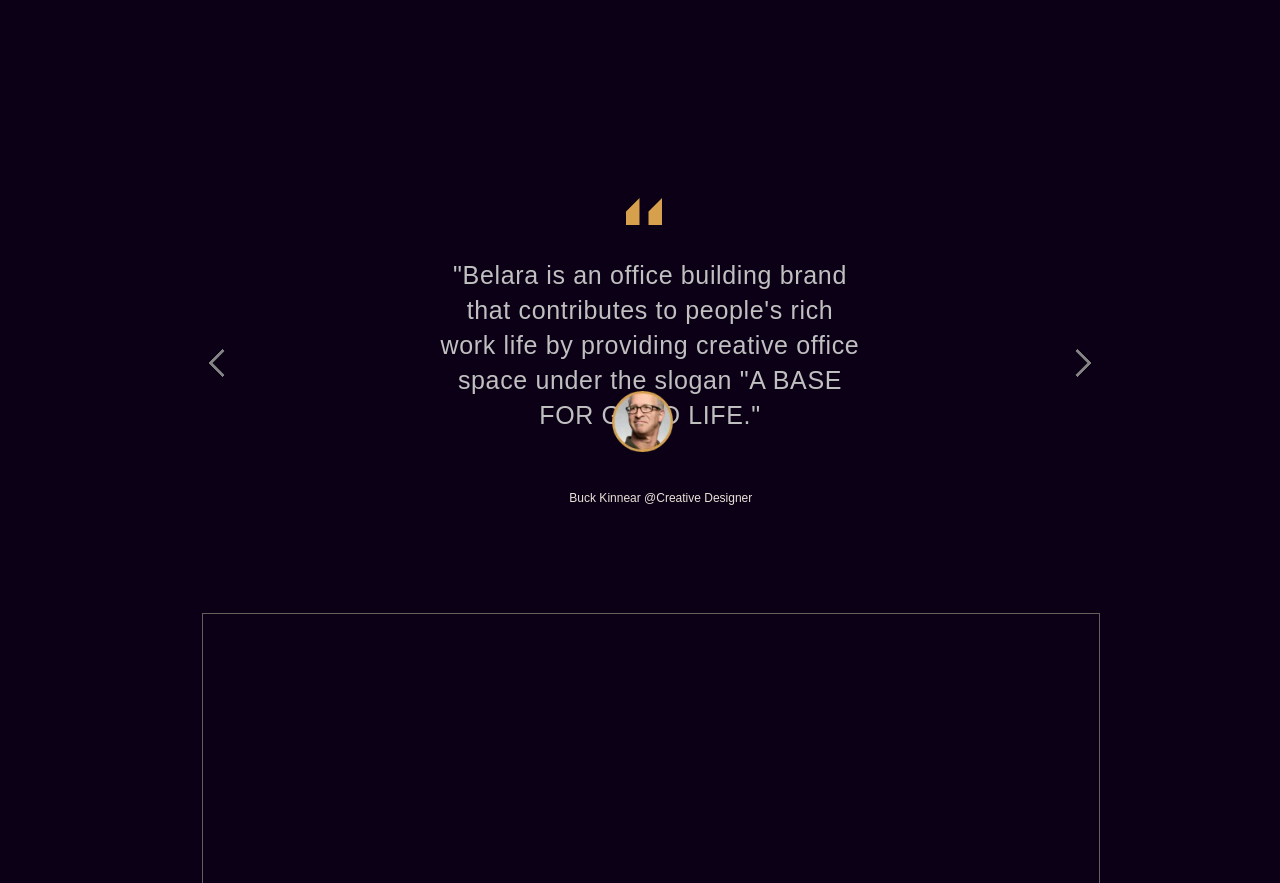
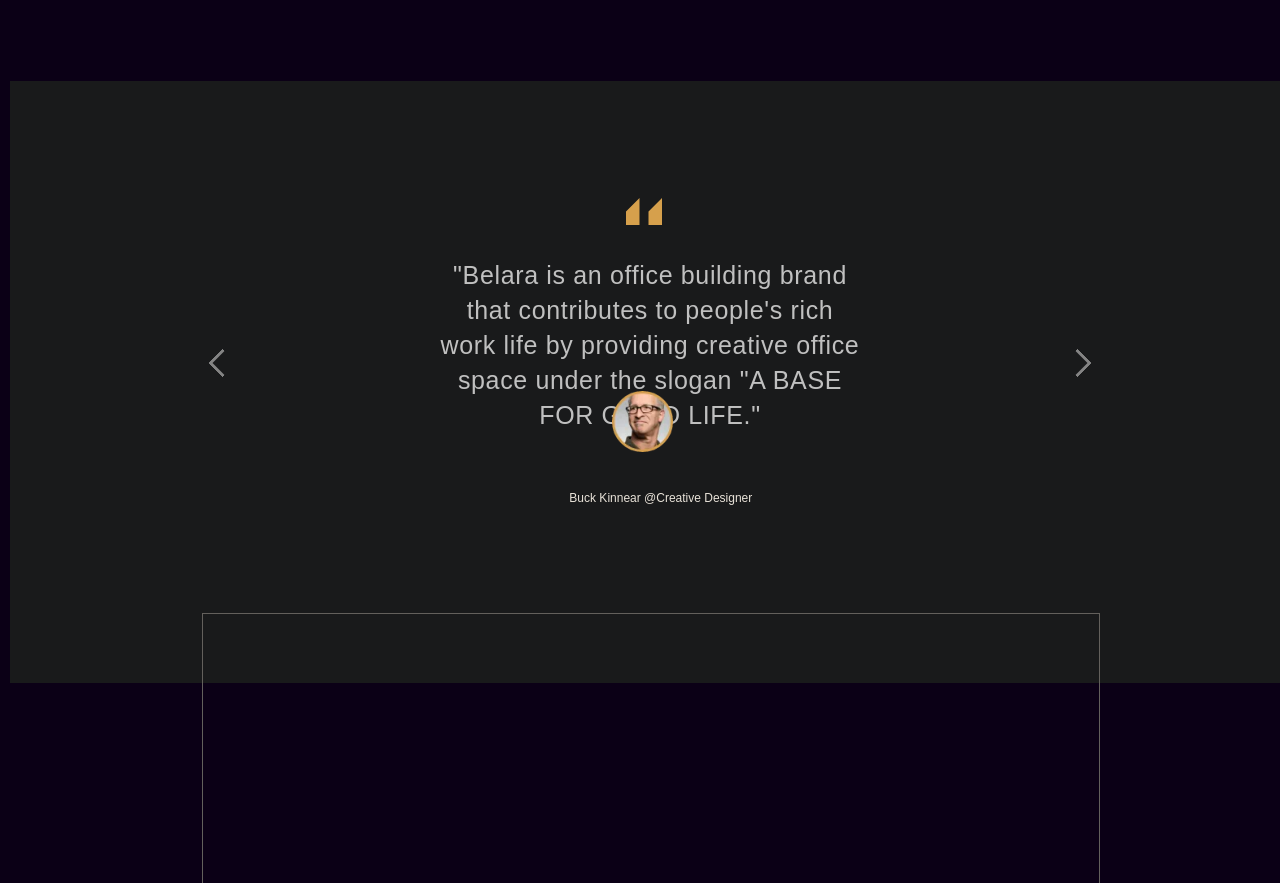
Before and after one commit to Gustavoufjfjv1/Belara-reproducao, a plain HTML site: page index.html in a window 1280 px wide. Shown: the part 4340-5223 px from the top of the page. Drawn offline with Linux system fonts and the light colour scheme.

Commit message:
Add files via upload

```diff
--- a/style.css
+++ b/style.css
@@ -626,6 +626,7 @@ li {
     width: 100%;
     position: absolute;
     top: 4421px;
+    background-color: #191a1b;
     padding-top: 117px;
     padding-bottom: 250px;
     font-family: "Questrial", sans-serif;
```
